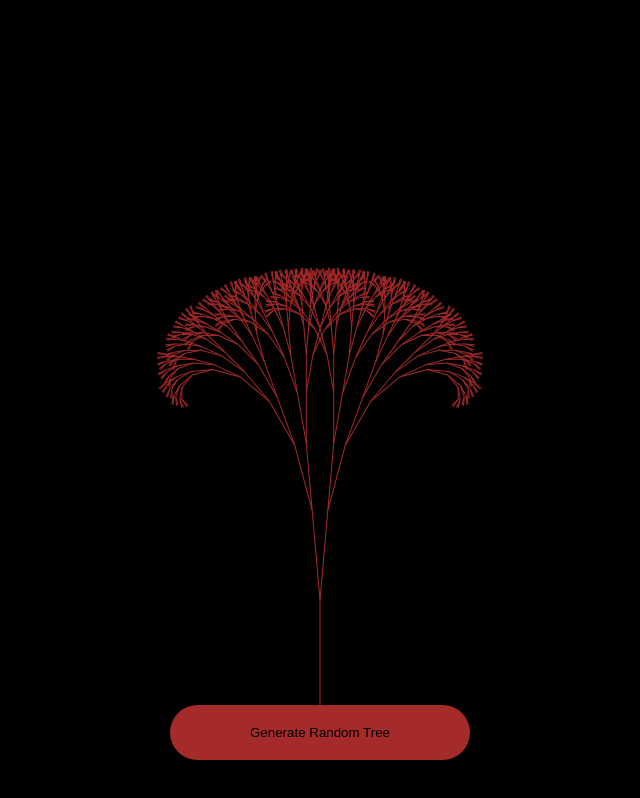
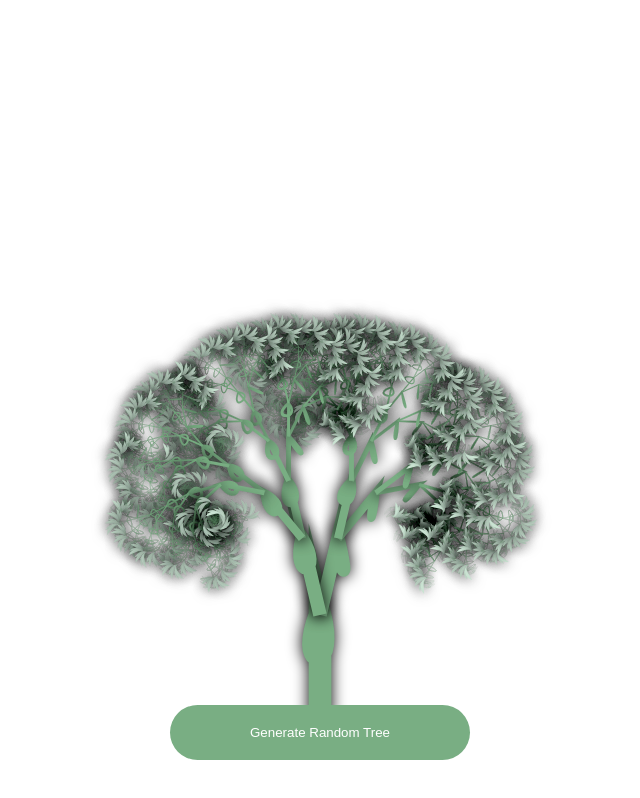
Before and after one commit to cyator/random-tree-generator, a plain HTML site: page index.html in a window 1280 px wide. Both pictures are taken after a click on the button "Generate Random Tree". Shown: the whole page, without its empty margins (320-960 px from the left). Drawn offline with Linux system fonts and the light colour scheme.

Commit message:
added random variables

```diff
--- a/index.js
+++ b/index.js
@@ -1,10 +1,11 @@
 // import Tree from './tree.js';
 const canvas = document.getElementById('canvas');
-const generateButton = document.querySelector('.generate-tree-button');
+const generateButton = document.querySelector('.gen-tree-btn');
 canvas.width = window.innerWidth;
 canvas.height = window.innerHeight;
 const ctx = canvas.getContext('2d');
-
+let curve = 10;
+let curve2 = 0;
 // const tree = new Tree(ctx, start, 120, 2, color);
 // tree.drawTree(0);
 
@@ -13,21 +14,61 @@ function drawTree(startX, startY, length, angle, branchWidth, color1, color2) {
 	ctx.save(); //saves current canvas state and pushes it to stack
 	ctx.strokeStyle = color1;
 	ctx.fillStyle = color2;
-	ctx.branchWidth = branchWidth;
+	ctx.shadowBlur = 15;
+	ctx.shadowColor = 'black';
+	ctx.lineWidth = branchWidth;
 	ctx.translate(startX, startY);
 	ctx.rotate(angle * (Math.PI / 180)); // converts degrees to radians
 	ctx.moveTo(0, 0);
 	ctx.lineTo(0, -length);
+	//using bezier curves for natural look
+	if (angle > 0) {
+		ctx.bezierCurveTo(curve, -length / 2, 20, -length / 2, 0, -length);
+	} else {
+		ctx.bezierCurveTo(curve, -length / 2, -20, -length / 2, 0, -length);
+	}
+
 	ctx.stroke();
 
 	// stops recursive function
-	if (length < 10) {
+	if (length < 5) {
+		//draw leaves
+		ctx.beginPath();
+		ctx.arc(0, -length, 10, 0, Math.PI / 2);
+		ctx.fill();
 		ctx.restore(); //restores most recently saved canvas state by popping top of canvas drawing stack
 		return;
 	}
-	drawTree(0, -length, length * 0.75, angle + 5, branchWidth);
-	drawTree(0, -length, length * 0.75, angle - 5, branchWidth);
+	drawTree(0, -length, length * 0.75, angle + curve, branchWidth * 0.6);
+	drawTree(0, -length, length * 0.75, angle - curve, branchWidth * 0.6);
 	ctx.restore();
 }
 
-drawTree(canvas.width / 2, canvas.height - 80, 120, 0, 2, 'brown', 'green');
+drawTree(canvas.width / 2, canvas.height - 80, 120, 0, 25, 'brown', 'green');
+
+function generateRandomTree() {
+	ctx.clearRect(0, 0, canvas.width, canvas.height);
+	const centerPointX = canvas.width / 2;
+	const length = Math.floor(Math.random() * 20 + 100);
+	const branchWidth = Math.random() * 70 + 1;
+	const color1 = `rgb(${Math.random() * 250},${Math.random() * 250},${
+		Math.random() * 250
+	})`;
+	const color2 = `rgb(${Math.random() * 250},${Math.random() * 250},${
+		Math.random() * 250
+	})`;
+	generateButton.style.background = color1;
+	curve = Math.random() * 20 + 10;
+	curve2 = Math.random() * 50;
+	drawTree(
+		centerPointX,
+		canvas.height - 80,
+		length,
+		0,
+		branchWidth,
+		color1,
+		color2
+	);
+}
+
+generateButton.addEventListener('click', generateRandomTree);
--- a/style.css
+++ b/style.css
@@ -6,7 +6,7 @@
 
 #canvas {
 	position: absolute;
-	background: black;
+	background: white;
 	width: 100%;
 	height: 100%;
 }
@@ -22,6 +22,6 @@
 	border-radius: 50px;
 	width: 300px;
 	background: brown;
-	color: black;
+	color: white;
 	transform: translate(-50%, 0);
 }
```
